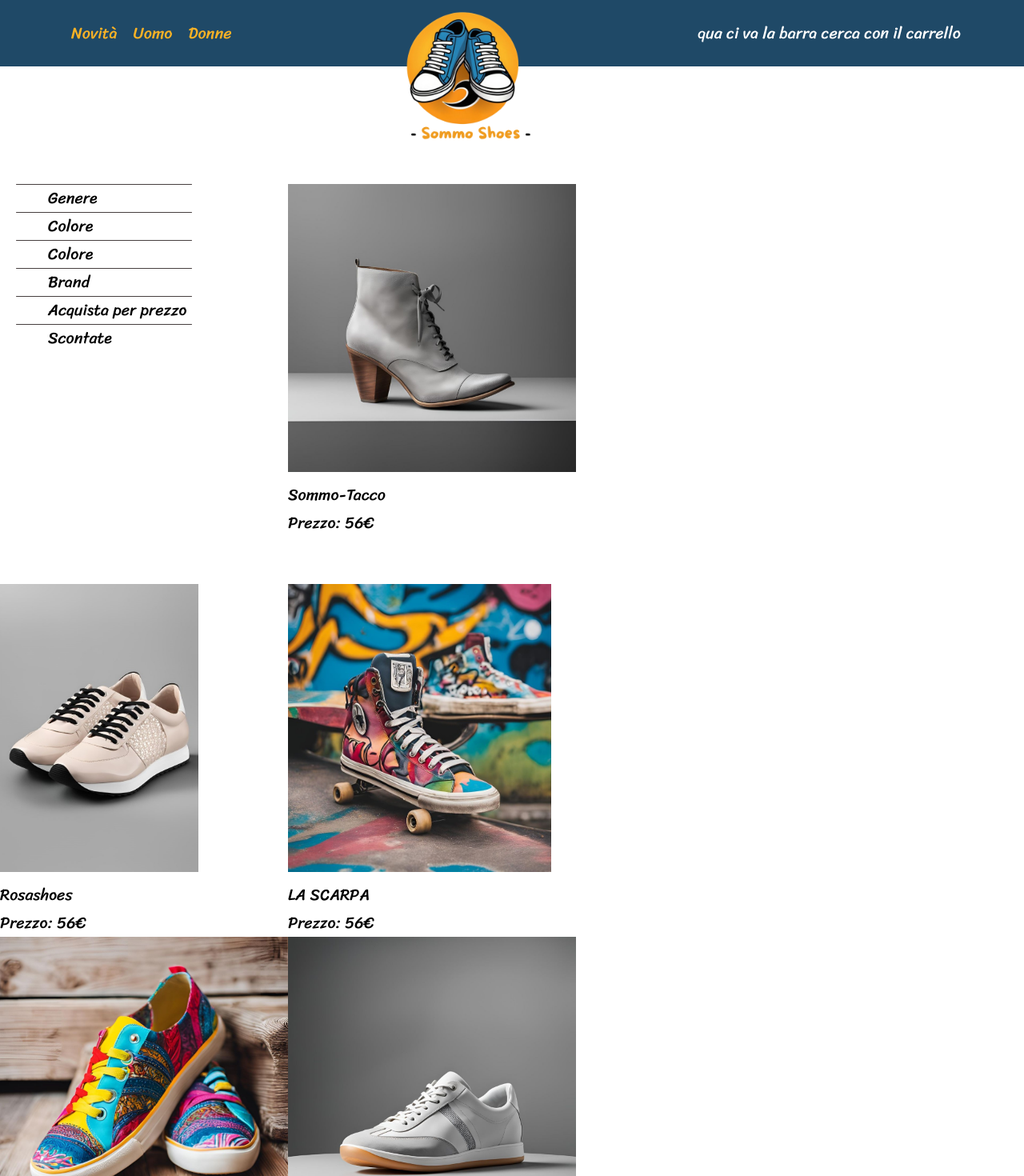
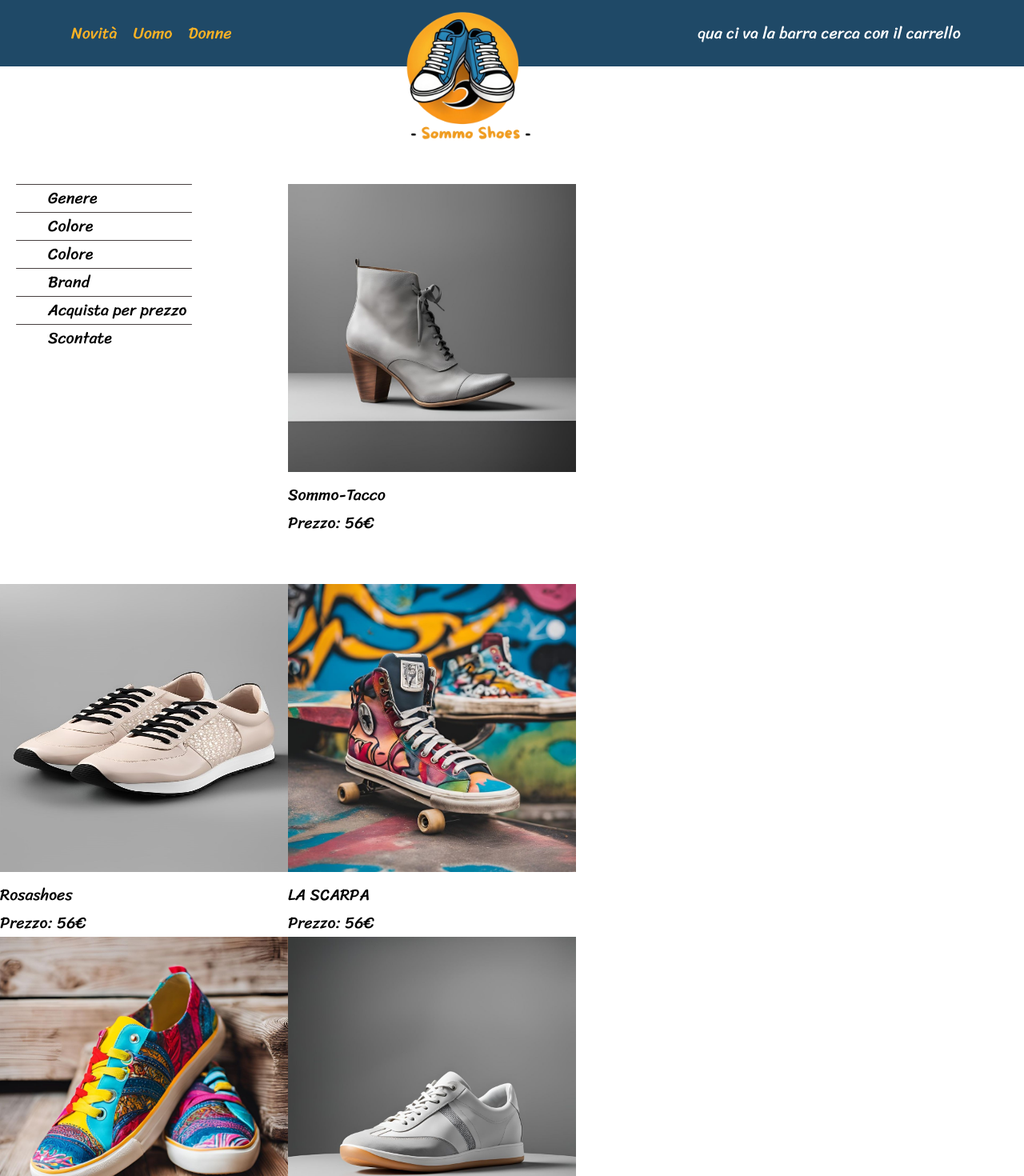
Before and after one commit to capdavide278/Sommoshoes-vue, a Vue app: page /prodotti in a window 1280 px wide. Shown: the top 1470 px of the page at 80% size. Built offline with nearby package versions, Linux system fonts and the light colour scheme.

Commit message:
misure fisse alle immagini

```diff
--- a/src/components/Prodotti.vue
+++ b/src/components/Prodotti.vue
@@ -26,7 +26,7 @@
                 <li class="filter">Scontate</li>
             </ul>
         </div>
-        <div v-for="prodotto in prodotti" :key='prodotto.nome'>
+        <div v-for="prodotto in prodotti" :key='prodotto.nome' class="container-prodotto">
             <img :src="prodotto.image" class="img-scarpa">
             <h1>{{ prodotto.nome }}</h1>
             <h3>Prezzo: {{ prodotto.prezzo }}€</h3>
@@ -111,5 +111,8 @@ nav ul>li{
 
 .img-scarpa{
     height: 360px;
+    width: 360px;
 }
+
+
 </style>
```
